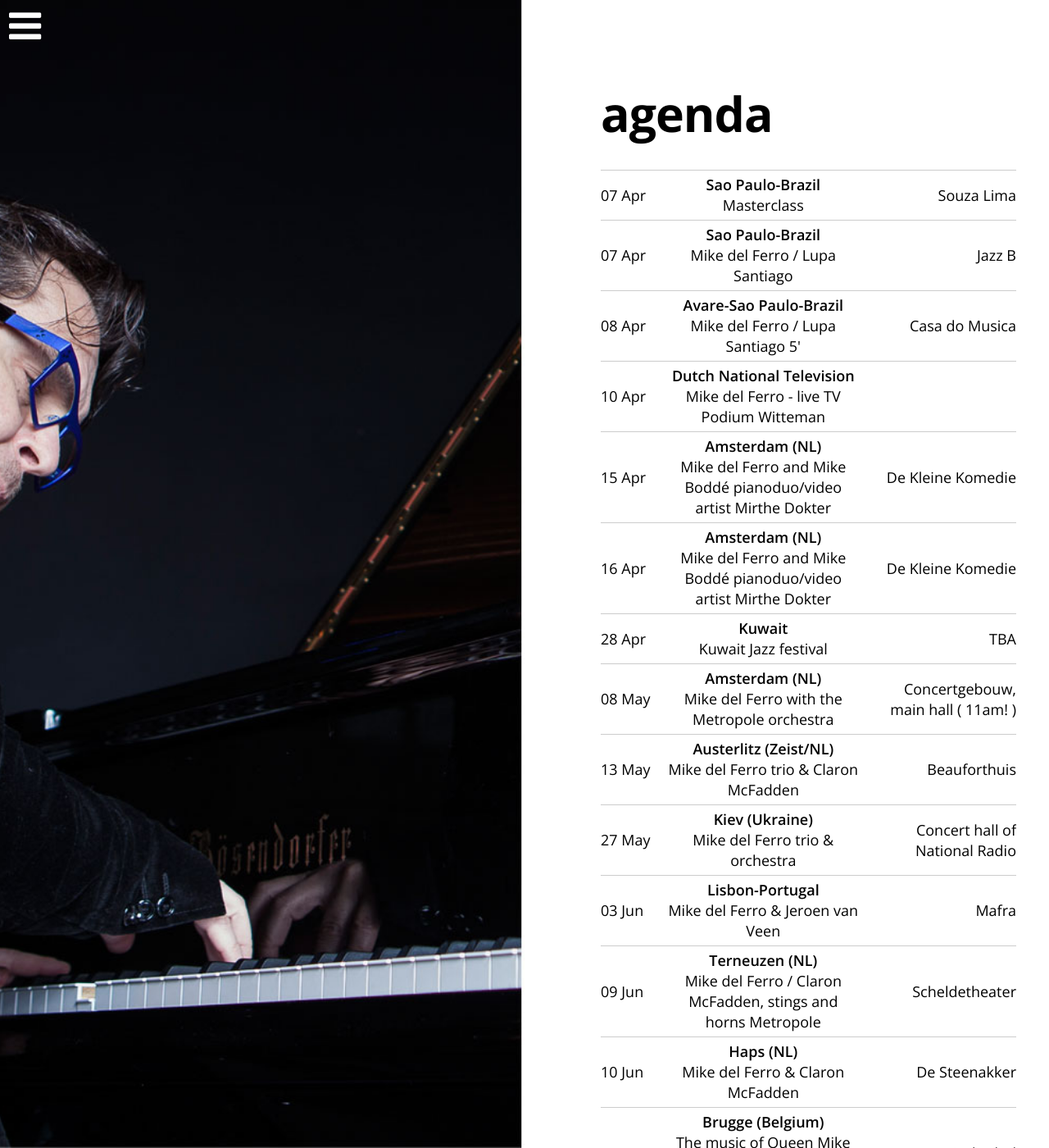
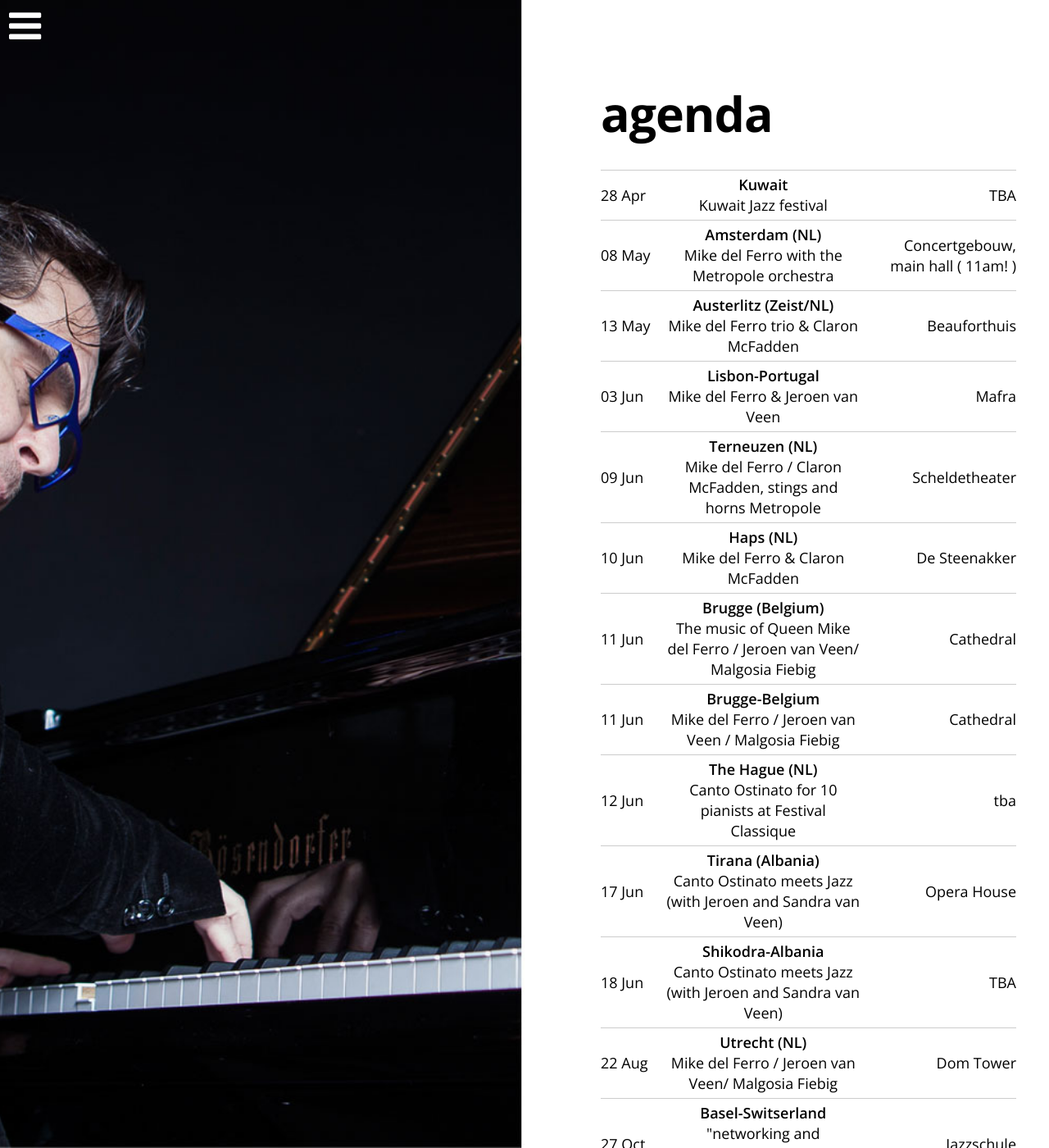
Before and after one commit to mikedelferro/website, a Jekyll site: the page built from agenda.html, in a window 1280 px wide and 1400 px high. Shown: the whole window at 82% size. Built offline with Jekyll 4.4.1, drawn with Linux system fonts in a browser that asks for light colours; nearby versions of some CDN libraries.

Commit message:
Updated '/_config.yml' via CloudCannon

```diff
--- a/_config.yml
+++ b/_config.yml
@@ -9,21 +9,6 @@ gigs:
     location: Mafra
     venue: Lisbon-Portugal
     url: ''
-  - title: Mike del Ferro / Lupa Santiago
-    date: 2016-04-07T21:00:00.000Z
-    location: Jazz B
-    venue: Sao Paulo-Brazil
-    url: 'https://www.facebook.com/club.JazzB/photos/gm.1665884860344064/1081078078610514/?type=3&theater'
-  - title: Mike del Ferro and Mike Boddé pianoduo/video artist Mirthe Dokter
-    date: 2016-04-15T20:00:00.000Z
-    location: De Kleine Komedie
-    venue: Amsterdam (NL)
-    url: 'http://www.dekleinekomedie.nl'
-  - title: Mike del Ferro and Mike Boddé pianoduo/video artist Mirthe Dokter
-    date: 2016-04-16T20:00:00.000Z
-    location: De Kleine Komedie
-    venue: Amsterdam (NL)
-    url: 'http://www.dekleinekomedie.nl'
   - title: Kuwait Jazz festival
     date: 2016-04-28T20:00:00.000Z
     location: TBA
@@ -64,40 +49,20 @@ gigs:
     location: De Toonzaal
     venue: Den Bosch (NL)
     url: www.detoonzaal.nl
-  - title: Masterclass
-    date: 2016-04-07T15:00:00.000Z
-    location: Souza Lima
-    venue: Sao Paulo-Brazil
-    url: 'https://www.facebook.com/events/100309520364785/'
   - title: 'Mike del Ferro & Pekka Pylkannen'
     date: 2016-10-28T20:00:00.000Z
     location: Birds Eye
     venue: Basel (CH)
     url: www.birdseye.ch
-  - title: "Mike del Ferro / Lupa Santiago 5'"
-    date: 2016-04-08T20:00:00.000Z
-    location: Casa do Musica
-    venue: Avare-Sao Paulo-Brazil
-    url: ''
   - title: '"networking and selfmanagement for musicians"'
     date: 2016-10-27T15:00:00.000Z
     location: Jazzschule
     venue: Basel-Switserland
     url: ''
-  - title: Mike del Ferro - live TV Podium Witteman
-    date: 2016-04-10T18:00:00.000Z
-    location: ''
-    venue: Dutch National Television
-    url: ''
   - title: Canto Ostinato meets Jazz (with Jeroen and Sandra van Veen)
     date: 2016-06-18T20:00:00.000Z
     location: TBA
     venue: Shikodra-Albania
-    url: ''
-  - title: 'Mike del Ferro trio & orchestra'
-    date: 2016-05-27T20:00:00.000Z
-    location: Concert hall of National Radio
-    venue: Kiev (Ukraine)
     url: ''
   - title: Canto Ostinato for 10 pianists at Festival Classique
     date: 2016-06-12T16:00:00.000Z
@@ -124,3 +89,8 @@ gigs:
     location: De Doelen
     venue: Rotterdam-NL
     url: www.dedoelen.nl
+  - title: Mike del Ferro / Jeroen van Veen / Malgosia Fiebig
+    date: 2016-06-11T20:00:00.000Z
+    location: Cathedral
+    venue: Brugge-Belgium
+    url: ''
```
